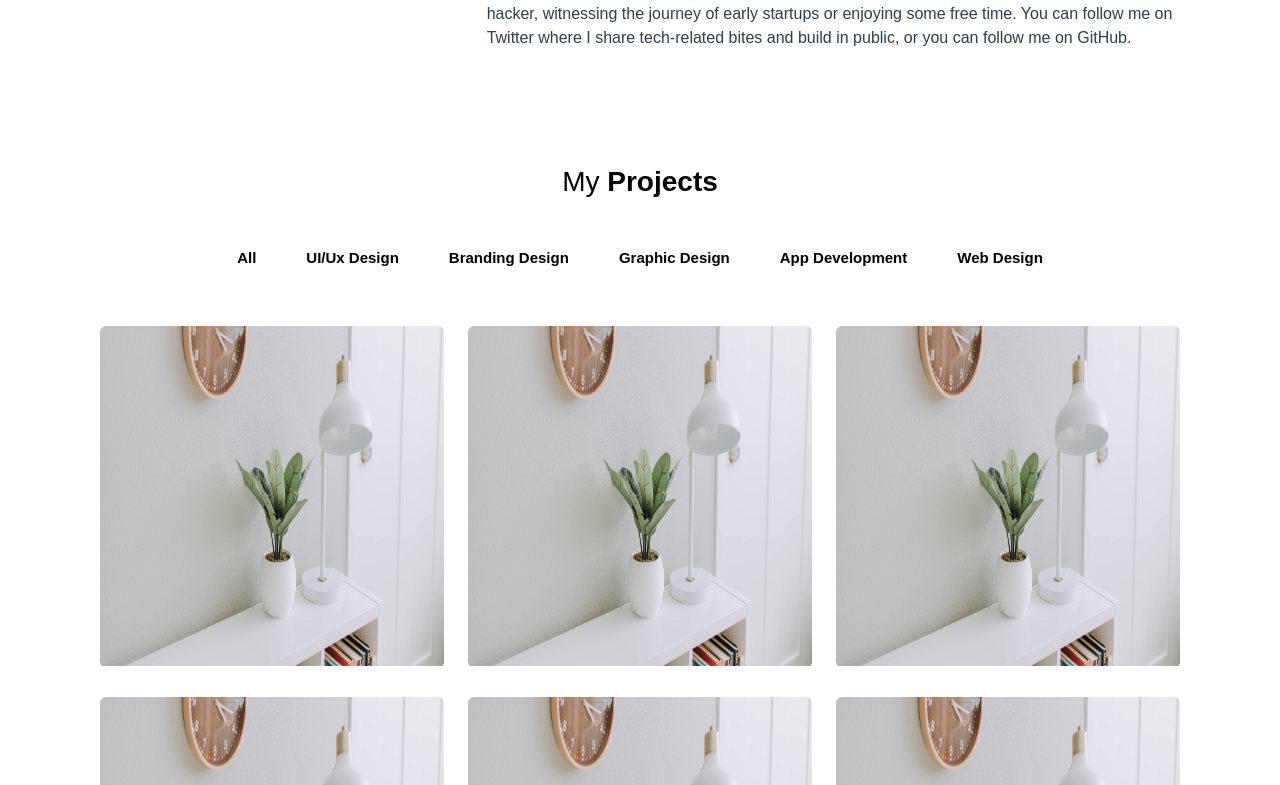
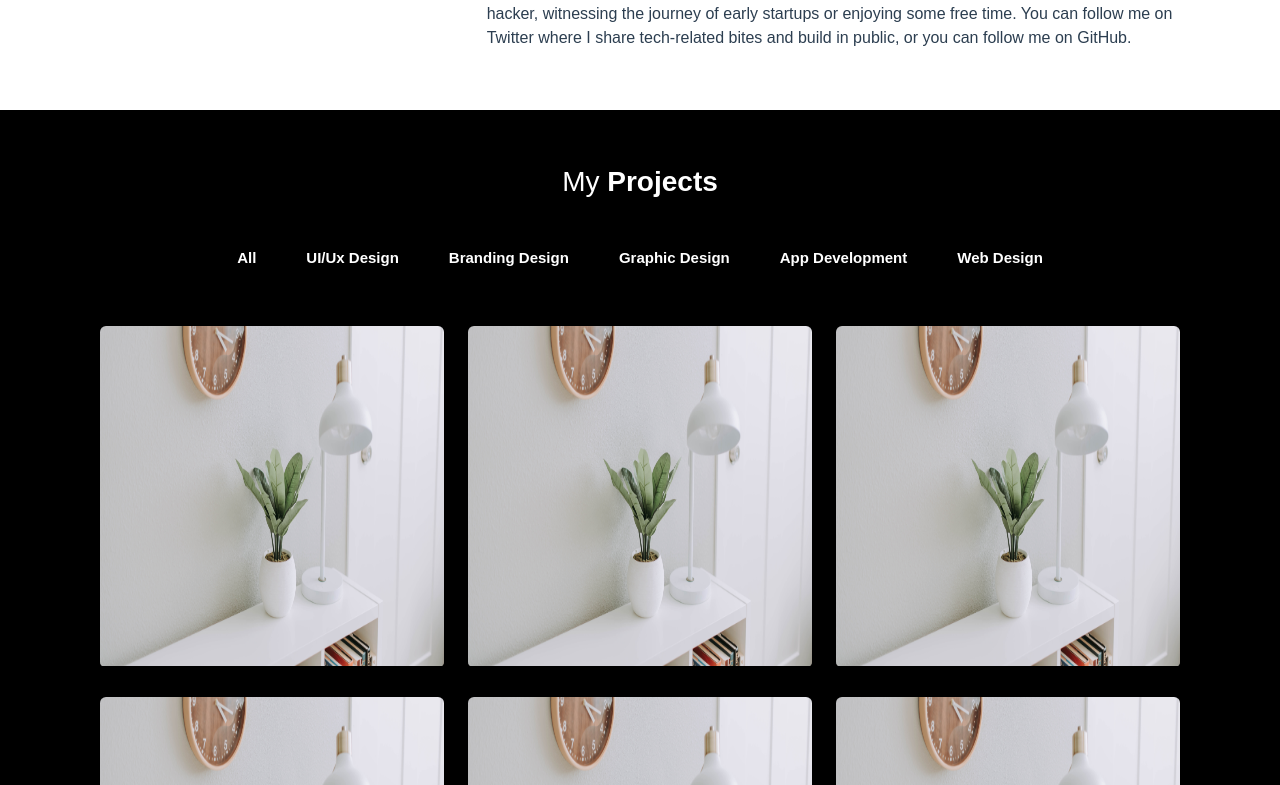
Before and after one commit to chadnitalukder2/vue-portfolio-2nd, a Vue app: page / in a window 1280 px wide. Shown: the part 2095-2880 px from the top of the page. Built offline with nearby package versions, Linux system fonts and the light colour scheme.

Commit message:
update work section

```diff
--- a/src/page/Work.vue
+++ b/src/page/Work.vue
@@ -120,6 +120,7 @@
 .works_section {
     font-family: 'Archivo Black', sans-serif;
     padding: 50px 100px;
+    background: var(--vt-c-black);
     @media (max-width: 1059px) {
         padding: 50px 20px;
     }
@@ -130,7 +131,7 @@
         h1 {
             font-size: 28px;
             margin-bottom: 30px;
-            color: var(--vt-c-black);
+            color: var(--vt-c-white);
 
             span {
                 font-weight: 700;
@@ -157,7 +158,7 @@
           border: none;
           background: transparent;
           position: relative;
-          color: var(--vt-c-black);
+          color: var(--vt-c-white);
           cursor: pointer;
           @media only screen and (max-width: 992px) {
             font-size: 14px;
@@ -166,7 +167,7 @@
             padding: 10px;
            }
           &:hover {
-            color: var(--hover-color);
+            color: #d0cfcf;
             position: relative;
 
             &::after {
@@ -177,7 +178,7 @@
               bottom: 0;
               left: 50%;
               transform: translatex(-50%);
-              background-color: var(--vt-c-black);
+              background-color: #d0cfcf;
             }
           }
         }
```
